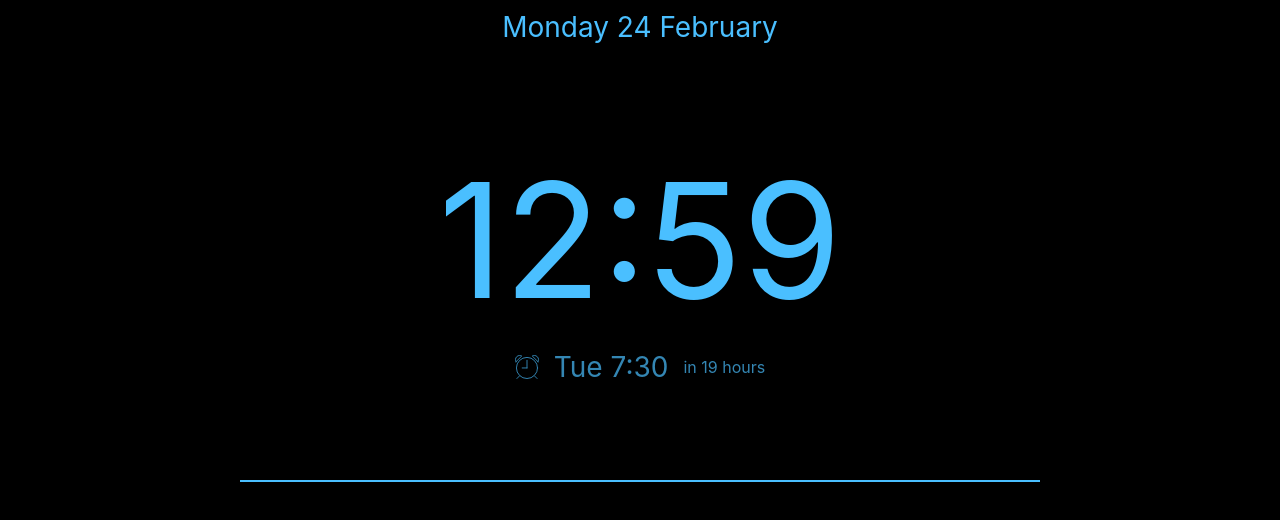
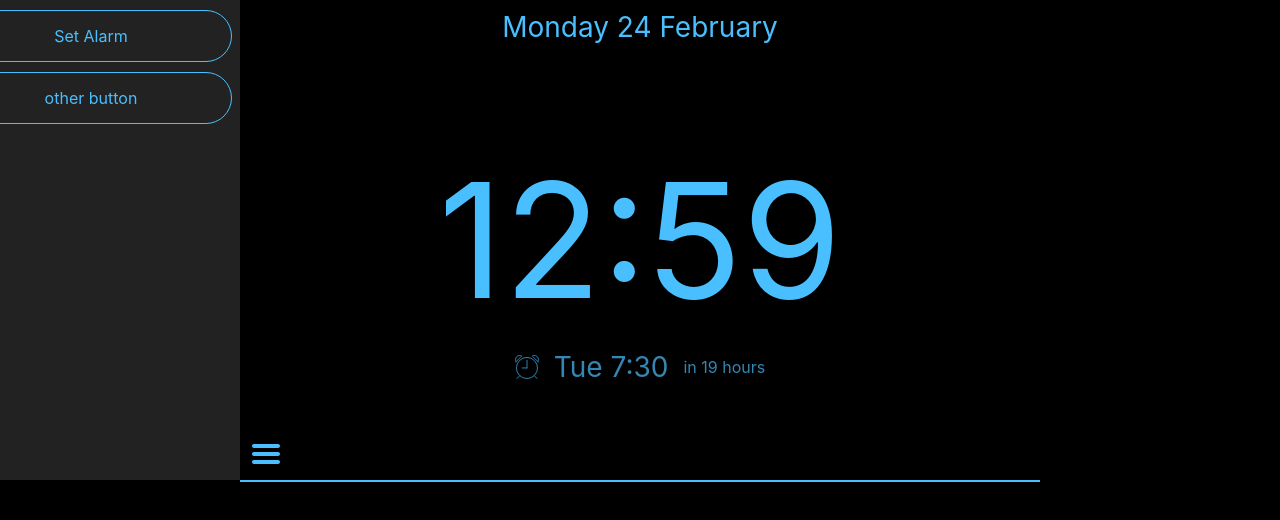
Before and after one commit to onokje/nokklok, a React (Create React App) app: page / in a window 1280 px wide. Shown: the top 520 px of the page. Built offline with nearby package versions, Linux system fonts and the light colour scheme.

Commit message:
added manual alarm override

```diff
--- a/package.json
+++ b/package.json
@@ -9,7 +9,8 @@
     "date-fns": "^2.9.0",
     "react": "^16.12.0",
     "react-dom": "^16.12.0",
-    "react-scripts": "3.4.0"
+    "react-scripts": "3.4.0",
+    "react-timekeeper": "^2.0.4"
   },
   "scripts": {
     "start": "react-scripts start",
--- /dev/null
+++ b/src/Components/AlarmOverride.js
@@ -0,0 +1,13 @@
+import React from 'react';
+
+function AlarmOverride() {
+
+
+    return (
+        <div className={`alarm_override`}>
+            Alarm override is active.
+        </div>
+    );
+}
+
+export default AlarmOverride;
--- a/src/Components/App.js
+++ b/src/Components/App.js
@@ -3,9 +3,10 @@ import Time from "./Time";
 import NextAlarm from "./NextAlarm";
 import CurrentDate from "./CurrentDate";
 import {min} from 'date-fns'
-import {convertAlarmScheduleToDates, isAlarmNow} from "../helpers/timeHelpers";
+import {convertAlarmScheduleToDates, isAlarmNow, getManualAlarmDate} from "../helpers/timeHelpers";
 import AlarmButton from "./AlarmButton";
 import Menu from "./Menu";
+import AlarmOverride from "./AlarmOverride";
 
 function App() {
 
@@ -23,24 +24,38 @@ function App() {
     const [currentDate, setCurrentDate] = useState(new Date());
     const [nextAlarm, setNextAlarm] = useState(min(convertAlarmScheduleToDates(alarmSchedule)));
     const [alarmActive, setAlarmActive] = useState(false);
-    const [alarmEnabled, setAlarmEnabled] = useState(true);
+    const [alarmCooldown, setAlarmCooldown] = useState(true);
+    const [alarmOverrideActive, setAlarmOverrideActive] = useState(false);
 
     const onAlarmButtonClick = () => {
         setAlarmActive(false);
+        setAlarmOverrideActive(false);
+        setNextAlarm(min(convertAlarmScheduleToDates(alarmSchedule)));
+    };
+
+    const setAlarm = (time) => {
+        const manualAlarmDate = getManualAlarmDate(time);
+        console.log(manualAlarmDate);
+        setAlarmOverrideActive(true);
+        setNextAlarm(manualAlarmDate);
+    };
+
+    const disableAlarmOverride = () => {
+        setAlarmOverrideActive(false);
         setNextAlarm(min(convertAlarmScheduleToDates(alarmSchedule)));
     };
 
     useEffect(() => {
         const checkAlarm = () => {
-            console.log('alarmEnabled', alarmEnabled, 'alarmActive', alarmActive);
+            //console.log('alarmEnabled', alarmEnabled, 'alarmActive', alarmActive);
 
-            if (!alarmActive && alarmEnabled) {
+            if (!alarmActive && alarmCooldown) {
                 if (isAlarmNow(nextAlarm)) {
                     console.log('Alarm!');
                     setAlarmActive(true);
-                    setAlarmEnabled(false);
+                    setAlarmCooldown(false);
                     setTimeout(() => {
-                        setAlarmEnabled(true);
+                        setAlarmCooldown(true);
                     }, 61000);
                 }
 
@@ -52,21 +67,23 @@ function App() {
             checkAlarm();
         }, 1000);
         const timerMinute = setInterval(() => {
-            setNextAlarm(min(convertAlarmScheduleToDates(alarmSchedule)))
+            if (!alarmOverrideActive) {
+                setNextAlarm(min(convertAlarmScheduleToDates(alarmSchedule)));
+            }
         }, 60000);
         return () => { // Return callback to run on unmount.
             clearInterval(timerSecond);
             clearInterval(timerMinute);
         };
-    }, [alarmActive, alarmEnabled, alarmSchedule, nextAlarm]);
+    }, [alarmActive, setAlarmCooldown, alarmSchedule, nextAlarm, alarmOverrideActive]);
 
     return (
         <div className="app">
-
             <CurrentDate now={currentDate} />
             <Time time={currentDate} />
             {alarmActive ? <AlarmButton onClick={onAlarmButtonClick} /> : <NextAlarm alarmDate={nextAlarm} />}
-            <Menu />
+            {alarmOverrideActive ? <AlarmOverride /> : ''}
+            <Menu setAlarm={setAlarm} alarmOverrideActive={alarmOverrideActive} disableAlarmOverride={disableAlarmOverride} />
         </div>
     );
 }
--- a/src/Components/Menu.js
+++ b/src/Components/Menu.js
@@ -1,18 +1,50 @@
 import React, {useState} from 'react';
+import TimeKeeper from 'react-timekeeper';
 
-function Menu() {
+function Menu({ setAlarm, alarmOverrideActive, disableAlarmOverride }) {
 
     const [menuOpen, setMenuOpen] = useState(false);
+    const [timePickerOpen, setTimePickerOpen] = useState(false);
 
     const openMenu = () => {
         setMenuOpen(true);
     };
 
+    const setAlarmBtnClick = (event) => {
+        event.stopPropagation();
+        setTimePickerOpen(!timePickerOpen);
+    };
+
+    const onTimeSelect = (timeoutput) => {
+        console.log(timeoutput.formatted24);
+        setAlarm(timeoutput.formatted24);
+        setTimeout(() => setTimePickerOpen(false), 800);
+    };
+
     return (
         <>
-            {!menuOpen && <div onClick={openMenu} className="menu_open_area"></div>}
-            <div onClick={() => setMenuOpen(false)} className={`menu_container ${menuOpen && 'menu_container_open'}`}>
+            {!menuOpen && <div onClick={openMenu} className="menu_open_area">
+                <div className="hamburger_menu" />
+            </div>}
+            <div className={`menu_container ${menuOpen && 'menu_container_open'}`}>
+                <div className="nav_button" onClick={setAlarmBtnClick}>Set Alarm</div>
+                {
+                    timePickerOpen ?
+                    <div className="timePicker">
+                        <TimeKeeper
+                            switchToMinuteOnHourSelect
+                            closeOnMinuteSelect
+                            hour24Mode
+                            onDoneClick={onTimeSelect}
+                        />
+                    </div> :
+                    <>
+                        {alarmOverrideActive && <div className="nav_button" onClick={disableAlarmOverride}>Disable override alarm</div>}
+                        <div className="nav_button">other button</div>
+                    </>
+                }
 
+                <div className="hamburger_menu" onClick={() => setMenuOpen(false)} />
             </div>
         </>
 
--- a/src/helpers/timeHelpers.js
+++ b/src/helpers/timeHelpers.js
@@ -19,8 +19,17 @@ const convertAlarmScheduleTimeToDate = (dayNr, time) => {
     }
 };
 
+const getManualAlarmDate = time => {
+    const result = parse(time, 'H:mm', new Date());
+    if (isFuture(result)) {
+        return result;
+    } else {
+        return add(result, {days: 1});
+    }
+};
+
 const isAlarmNow = (nextAlarm) => {
     return isThisMinute(nextAlarm);
 };
 
-export {convertAlarmScheduleTimeToDate, convertAlarmScheduleToDates, isAlarmNow};
+export {convertAlarmScheduleTimeToDate, convertAlarmScheduleToDates, isAlarmNow, getManualAlarmDate};
--- a/src/index.css
+++ b/src/index.css
@@ -7,6 +7,11 @@ body {
     sans-serif;
     -webkit-font-smoothing: antialiased;
     -moz-osx-font-smoothing: grayscale;
+    user-select: none;
+}
+
+div {
+    user-select: none;
 }
 
 div.app {
@@ -43,6 +48,16 @@ div.next_alarm {
     justify-content: center;
     text-align: center;
     font-size: 28px;
+    width: 100%;
+    opacity: 0.7;
+}
+
+div.alarm_override{
+    position: absolute;
+    left: 0;
+    top: 400px;
+    text-align: center;
+    font-size: 18px;
     width: 100%;
     opacity: 0.7;
 }
@@ -91,14 +106,63 @@ div.menu_open_area{
 div.menu_container {
     position: absolute;
     top: 0;
-    left: 0;
+    left: -300px;
     height: 100%;
-    width: 0;
+    width: 300px;
     background: #222;
-    transition: width 0.3s;
-
+    transition: left 0.3s;
 }
 
 div.menu_container_open {
-    width: 300px;
+   left: 0;
 }
+
+div.nav_button {
+    width: 230px;
+    text-align: center;
+    padding: 15px 25px;
+    border-radius: 50px;
+    border: solid 1px #4abfff;
+    margin: 10px;
+    cursor: pointer;
+}
+
+div.timePicker {
+    padding: 20px;
+}
+
+div.timePicker .react-timekeeper {
+    background: none;
+    box-shadow: none;
+}
+
+div.timePicker .react-timekeeper__top-bar {
+    background: none;
+}
+
+div.timePicker .react-timekeeper__clock-wrapper {
+    background: none;
+}
+
+div.timePicker .react-timekeeper__clock {
+    background: #333;
+}
+
+div.timePicker .css-n0t0em, div.timePicker .css-1se0bia, div.timePicker .css-eg4puu {
+    color: #4abfff;
+}
+
+div.timePicker .react-timekeeper__done-button {
+    display: none;
+}
+
+div.hamburger_menu {
+    width: 32px;
+    height: 32px;
+    position: absolute;
+    bottom: 10px;
+    left: 10px;
+    background: url('./images/hamburger.svg') no-repeat;
+    background-size: 100%;
+    cursor: pointer;
+}
```
Also changed, not shown: src/images/hamburger.svg (added), 1 other file (tests, documents, lock files or other folders).
